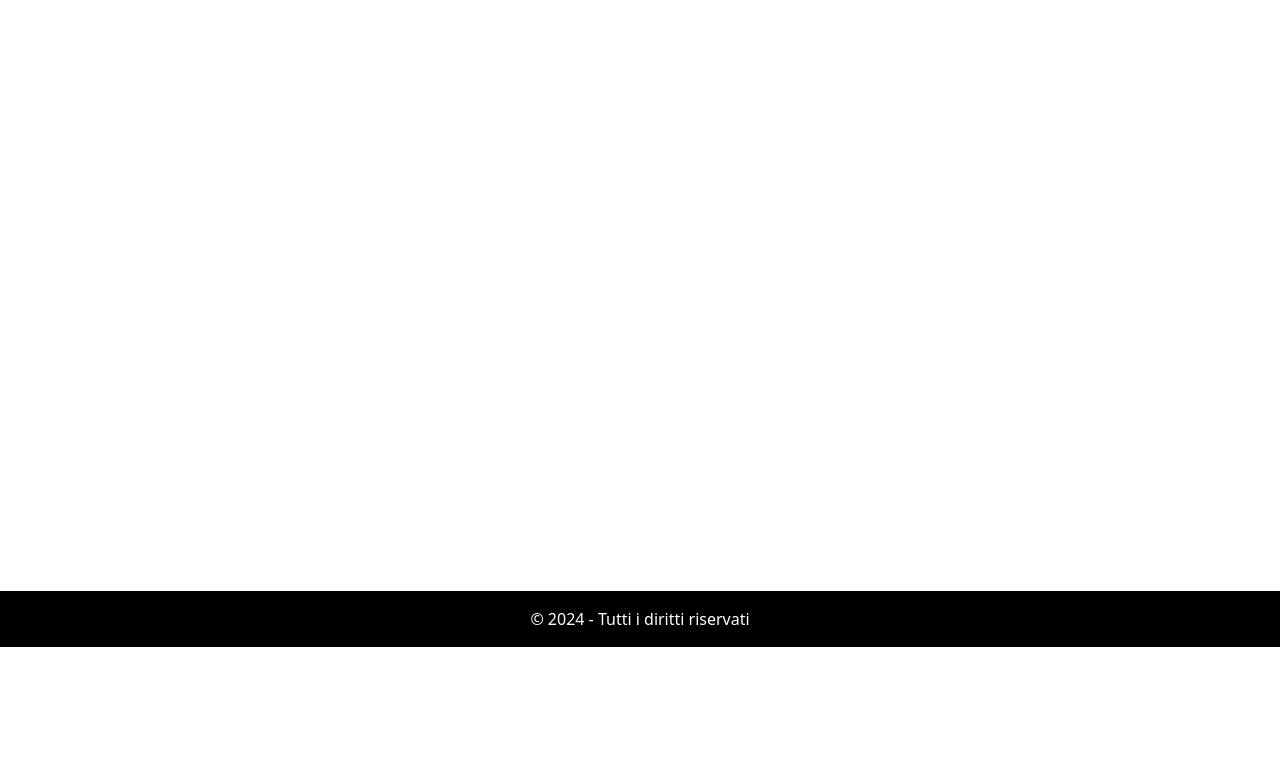
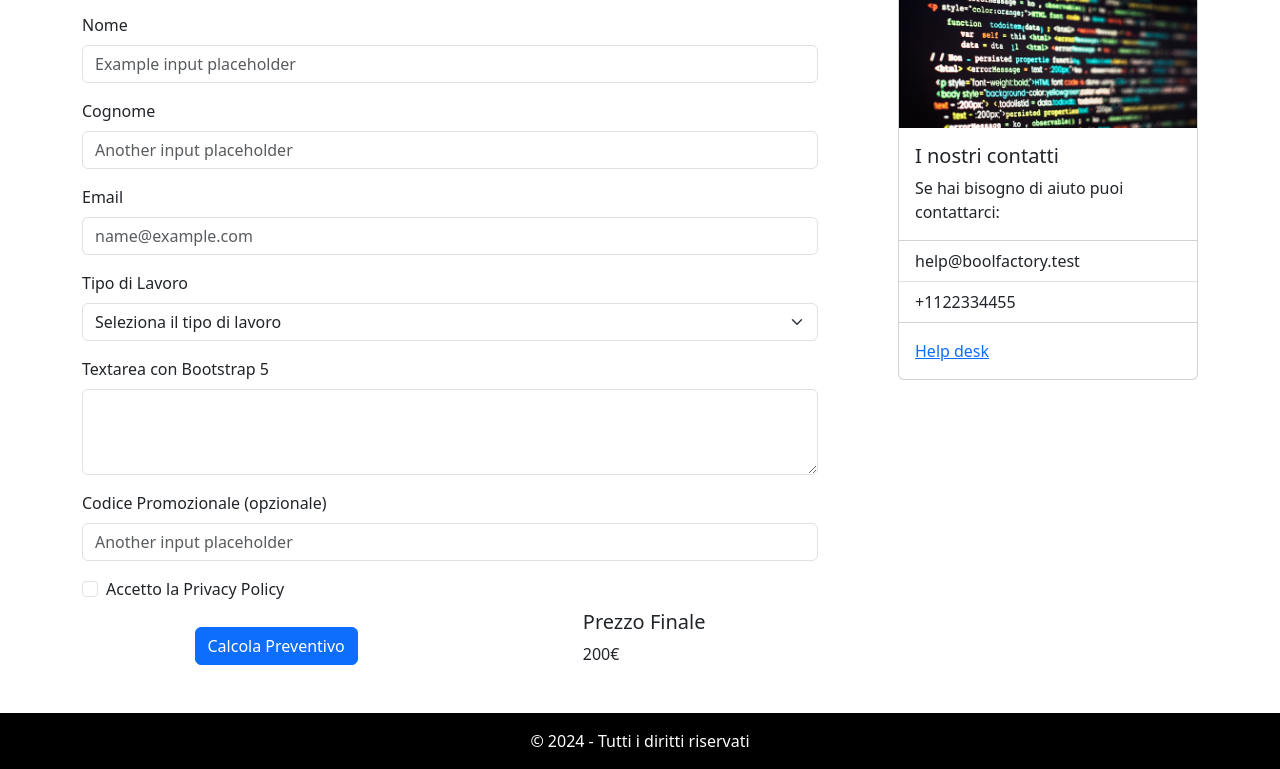
Before and after one commit to alessandro-ruggieri/bootstrap-preventivo, a plain HTML site: page index.html in a window 1280 px wide. Shown: the part 153-922 px from the top of the page. Before the commit the page ends 800 px from the top, so only its background shows below. Drawn offline with nearby package versions, Linux system fonts and the light colour scheme.

Commit message:
ADD: main section structure

```diff
--- a/index.html
+++ b/index.html
@@ -10,7 +10,8 @@
 <body>
 
    <header>
-      <nav class="navbar navbar-expand-md bg-black" data-bs-theme="dark">
+      <!-- NAVBAR START -->
+      <nav class="navbar navbar-expand-lg bg-black" data-bs-theme="dark">
          <div class="container">
            <a class="navbar-brand" href="#">Bool Factory</a>
            <button class="navbar-toggler" type="button" data-bs-toggle="collapse" data-bs-target="#navbarSupportedContent" aria-controls="navbarSupportedContent" aria-expanded="false" aria-label="Toggle navigation">
@@ -31,15 +32,90 @@
            </div>
          </div>
        </nav>
+       <!-- NAVBAR END -->
+   </header>
 
-   </header>
-   <main></main>
+   <main>
+      <div class="container">
+         <div class="row d-flex justify-content-between">
+            <div class="col-lg-8">
+               <h2 class="pt-4">Richiesta Preventivo</h2>
+               <p>Compila il form per richiedere un preventivo per i nostri servizi di sviluppo</p>
+               <!-- FORM START -->
+               <form class="pb-4">
+                  <div class="mb-3">
+                     <label for="formGroupExampleInput" class="form-label">Nome</label>
+                     <input type="text" class="form-control" id="formGroupExampleInput" placeholder="Example input placeholder">
+                   </div>
+                   <div class="mb-3">
+                     <label for="formGroupExampleInput2" class="form-label">Cognome</label>
+                     <input type="text" class="form-control" id="formGroupExampleInput2" placeholder="Another input placeholder">
+                   </div>
+                   <div class="mb-3">
+                     <label for="exampleFormControlInput1" class="form-label">Email</label>
+                     <input type="email" class="form-control" id="exampleFormControlInput1" placeholder="name@example.com">
+                   </div>
+                   <label for="select" class="form-label">Tipo di Lavoro</label>
+                   <select class="form-select mb-3" id="select" aria-label="Default select example">
+                     <option selected>Seleziona il tipo di lavoro</option>
+                     <option value="1">Sviluppo Backend</option>
+                     <option value="2">Sviluppo Frontend</option>
+                     <option value="3">Analisi Progettuale</option>
+                   </select>
+                   <div class="mb-3">
+                     <label for="exampleFormControlTextarea1" class="form-label">Textarea con Bootstrap 5</label>
+                     <textarea class="form-control" id="exampleFormControlTextarea1" rows="3"></textarea>
+                   </div>
+                   <div class="mb-3">
+                     <label for="formGroupExampleInput2" class="form-label">Codice Promozionale (opzionale)</label>
+                     <input type="text" class="form-control" id="formGroupExampleInput2" placeholder="Another input placeholder">
+                   </div>
+                   <div class="form-check">
+                     <input class="form-check-input" type="checkbox" value="" id="flexCheckDefault">
+                     <label class="form-check-label" for="flexCheckDefault">
+                       Accetto la Privacy Policy
+                     </label>
+                   </div>
+                   <div class="d-flex justify-content-around align-items-center">
+                     <div>
+                        <input class="btn btn-primary my-4" type="submit" value="Calcola Preventivo">
+                     </div>
+                     <div>
+                        <h5>Prezzo Finale</h5>
+                        <p>200€</p>
+                     </div>
+                   </div>
+               </form>
+               <!-- FORM END -->
+            </div>
+            <div class="col-lg-4 d-flex align-items-start justify-content-center justify-content-lg-end">
+               <!-- CARD CONTACT ELEMENT -->
+               <div class="card mt-4 mb-5" style="width: 100%; max-width: 18.75rem;">
+                  <img src="./img/01.jpg" class="card-img-top" alt="Programming" style="height:200px">
+                  <div class="card-body">
+                    <h5 class="card-title">I nostri contatti</h5>
+                    <p class="card-text">Se hai bisogno di aiuto puoi contattarci:</p>
+                  </div>
+                  <ul class="list-group list-group-flush">
+                    <li class="list-group-item">help@boolfactory.test</li>
+                    <li class="list-group-item">+1122334455</li>
+                  </ul>
+                  <div class="card-body">
+                    <a href="#" class="card-link">Help desk</a>
+                  </div>
+                </div>
+            </div>
+         </div>
+      </div>
+   </main>
 
+   <!-- FOOTER BAR START -->
    <footer>
-      <div class="fixed-bottom bg-black text-center py-3">
+      <div class="bg-black text-center py-3">
          <p class="text-white m-auto">&copy; 2024 - Tutti i diritti riservati</p>
       </div>
    </footer>
+   <!-- FOOTER BAR END -->
 
    <script src="https://cdn.jsdelivr.net/npm/bootstrap@5.3.3/dist/js/bootstrap.bundle.min.js" integrity="sha384-YvpcrYf0tY3lHB60NNkmXc5s9fDVZLESaAA55NDzOxhy9GkcIdslK1eN7N6jIeHz" crossorigin="anonymous"></script>
    <script src="./app.js"></script>
```
Also changed, not shown: img/01.jpg (added).
